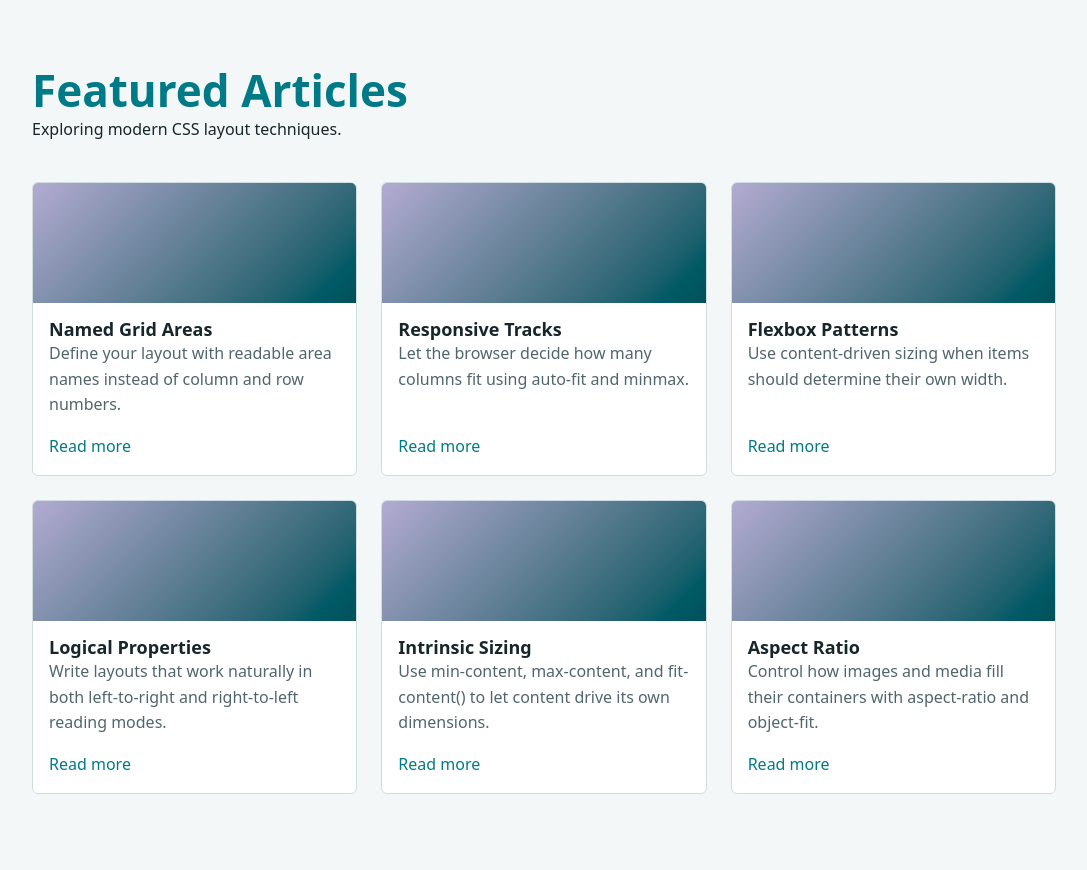
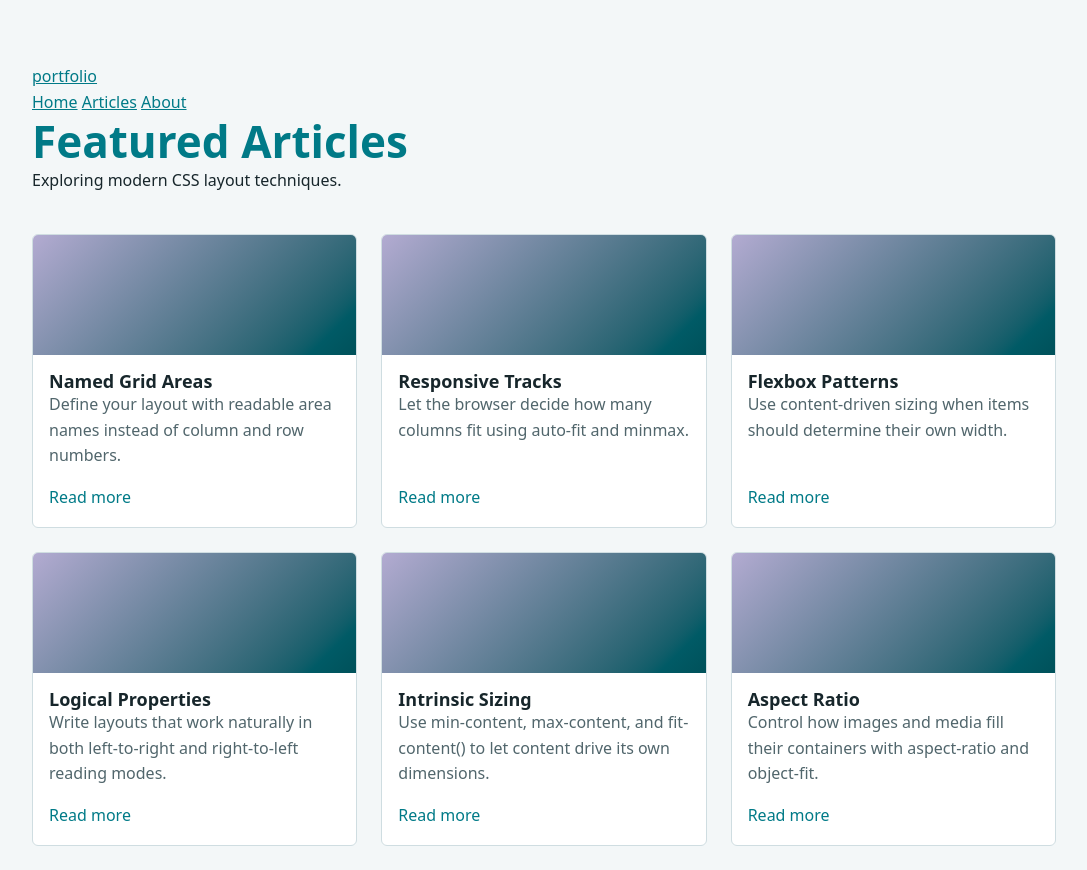
Before and after one commit to JaedenP2003/wdd331-portfolio, a website: page unit-4/grid-layouts/cards.html in a window 1280 px wide. Shown: the whole page, without its empty margins (96-1183 px from the left). Before the commit the page ends 818 px from the top, so only its background shows below. Drawn offline with Linux system fonts and the light colour scheme.

Commit message:
Updated nav links for each page

```diff
--- a/unit-4/grid-layouts/cards.html
+++ b/unit-4/grid-layouts/cards.html
@@ -10,6 +10,12 @@
 <body class="articles-page">
 
     <header>
+        <a href="../../">portfolio</a>
+        <nav>
+            <a href="cards.html">Home</a>
+            <a href="#">Articles</a>
+            <a href="#">About</a>
+        </nav>
         <h1>Featured Articles</h1>
         <p>Exploring modern CSS layout techniques.</p>
     </header>
```
Also changed, not shown: unit-4/grid-layouts/editorial.html (+2 -2 lines).
